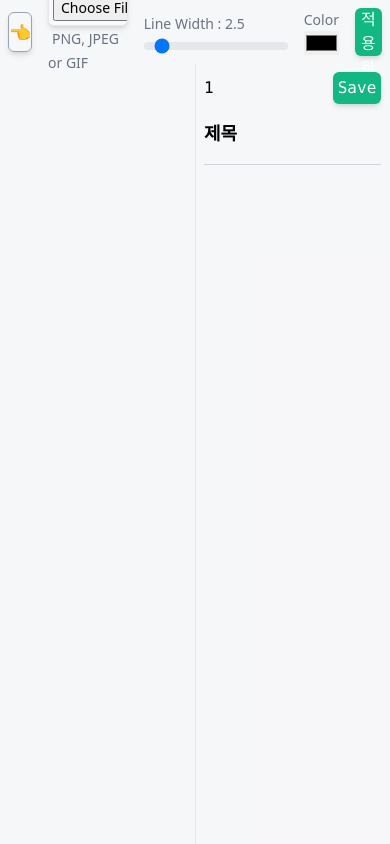
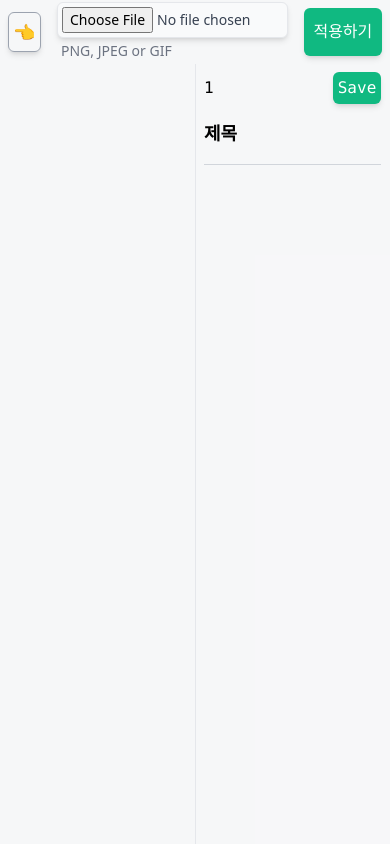
Before and after one commit to onejuice98/juiceplan, a React (Create React App) app: page /juiceplan/diary/1 in a window 390 px wide. Built offline with nearby package versions, Linux system fonts and the light colour scheme.

Commit message:
hotfix : mobile reponsive

```diff
--- a/src/components/DDay/DDayBox.tsx
+++ b/src/components/DDay/DDayBox.tsx
@@ -24,7 +24,7 @@ const DDayBox = ({ dDayName, date, isFirst, isDelete }: IDDAYS) => {
   const [days, setDays] = useState<number>(0);
   useEffect(() => {
     const today = new Date();
-    const dDay = new Date(`${date} 00:00:00`);
+    const dDay = new Date(`${date}T00:00:00`);
     const gapNum = dDay.getTime() - today.getTime();
     setDays(Math.ceil(gapNum / (1000 * 60 * 60 * 24)));
   }, [date]);
--- a/src/components/common/Text.tsx
+++ b/src/components/common/Text.tsx
@@ -40,9 +40,11 @@ const Text = ({
 }: TextType) => {
   return (
     <span
-      className={`${bold && `font-bold`} ${gray && `text-gray-500`} ${
-        textSize[size ?? "base"]
-      } ${pointer && `cursor-pointer`} ${mono && `font-mono`} ${className}`}
+      className={`${className} ${bold && `font-bold`} ${
+        gray && `text-gray-500`
+      } ${textSize[size ?? "base"]} ${pointer && `cursor-pointer`} ${
+        mono && `font-mono`
+      }`}
       {...rest}
     >
       {children}
--- a/src/components/diary/Display.tsx
+++ b/src/components/diary/Display.tsx
@@ -56,10 +56,10 @@ const Display = ({ template, title, day, content }: IDisplay) => {
       <BgImg absolute z src={template} />
 
       <Container justifyContent="between" className="p-2">
-        <Text bold size="xl2">
+        <Text bold className="sm:text-base md:text-2xl">
           {title}
         </Text>
-        <Text bold size="xl2">
+        <Text bold className="sm:text-base md:text-2xl">
           {day}
         </Text>
       </Container>
--- a/src/components/diary/MenuBar.tsx
+++ b/src/components/diary/MenuBar.tsx
@@ -38,26 +38,26 @@ const MenuBar = () => {
           ref={imgRef}
           type="file"
         />
-        <Text gray size="sm" className="px-1">
+        <Text gray className="sm:text-xs text-sm px-1">
           PNG, JPEG or GIF
         </Text>
       </div>
-      <Container direction="col" className="gap-2">
+      <Container direction="col" className="gap-2 max-[450px]:hidden">
         <Text gray size="sm">
-          Line Width : {stroke}
+          Width : {stroke}
         </Text>
         <input
           type="range"
           min="1"
-          max="20"
+          max="10"
           value={stroke}
           onChange={(event) => setStroke(event.currentTarget.valueAsNumber)}
           step="0.5"
-          className="w-36 h-2 bg-gray-200 rounded-lg appearance-none cursor-pointer dark:bg-gray-700"
+          className="w-12 h-2 bg-gray-200 rounded-lg appearance-none cursor-pointer dark:bg-gray-700"
         />
       </Container>
 
-      <div>
+      <div className="max-[450px]:hidden">
         <Text gray size="sm">
           Color
         </Text>
```
